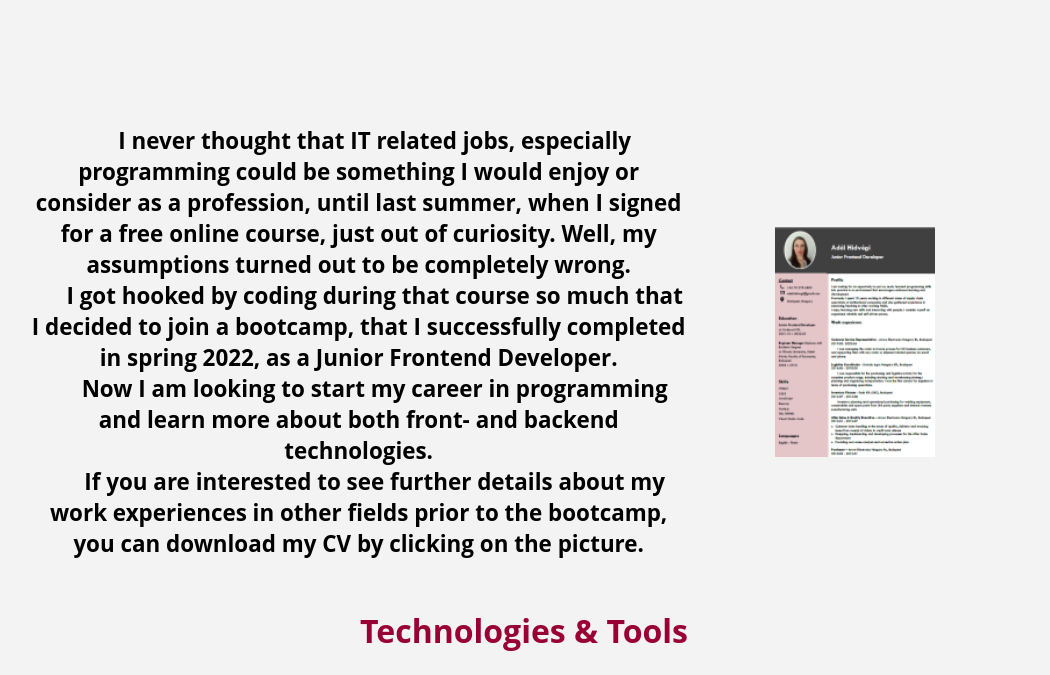
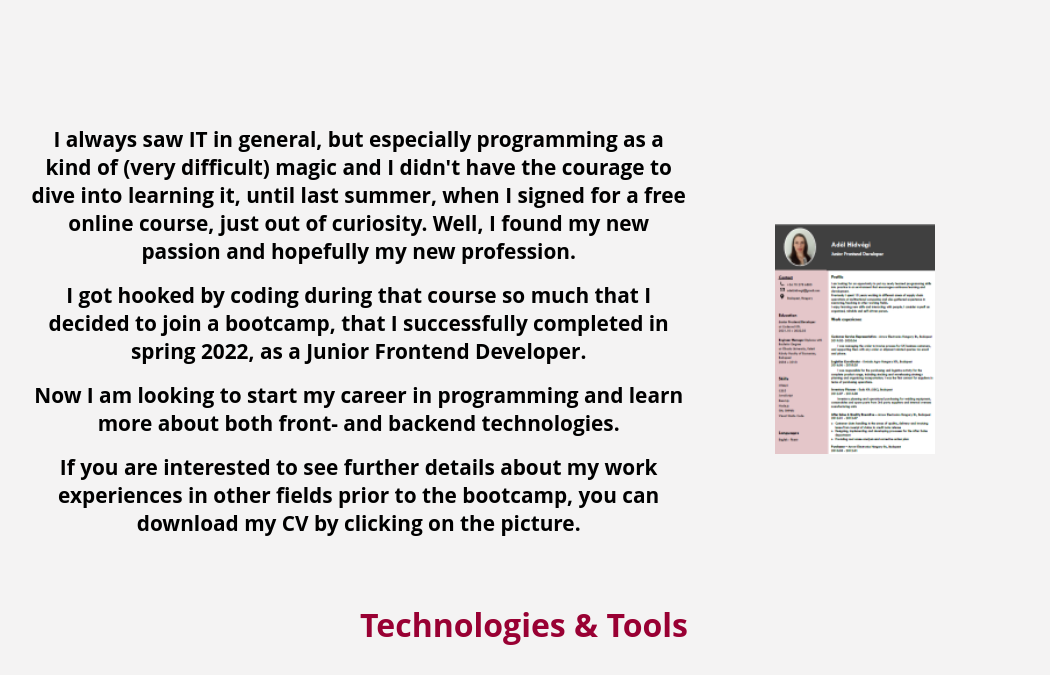
Before and after one commit to adelhidvegi/introduction-site, a website: page index.html in a window 1280 px wide. Shown: the part 633-1308 px from the top of the page, without its empty margins (116-1166 px from the left). Drawn offline with Linux system fonts and the light colour scheme.

Commit message:
some changes in style and text

```diff
--- a/index.html
+++ b/index.html
@@ -67,10 +67,11 @@
       <div id="about">
         <div class="about-me">
           <p>
-            I never thought that IT related jobs, especially programming could
-            be something I would enjoy or consider as a profession, until last
-            summer, when I signed for a free online course, just out of
-            curiosity. Well, my assumptions turned out to be completely wrong.
+            I always saw IT in general, but especially programming as a kind of
+            (very difficult) magic and I didn't have the courage to dive into
+            learning it, until last summer, when I signed for a free online
+            course, just out of curiosity. Well, I found my new passion and
+            hopefully my new profession.
           </p>
           <p>
             I got hooked by coding during that course so much that I decided to
--- a/style.css
+++ b/style.css
@@ -195,14 +195,14 @@ html {
 
 .about-me {
   grid-area: about;
-  font-size: 1.4rem;
+  font-size: 1.3rem;
   font-weight: bold;
   text-align: center;
   padding: 1rem 0;
 }
 
 .about-me p {
-  text-indent: 2rem;
+  padding-bottom: 1rem;
 }
 
 .cv-container {
```
